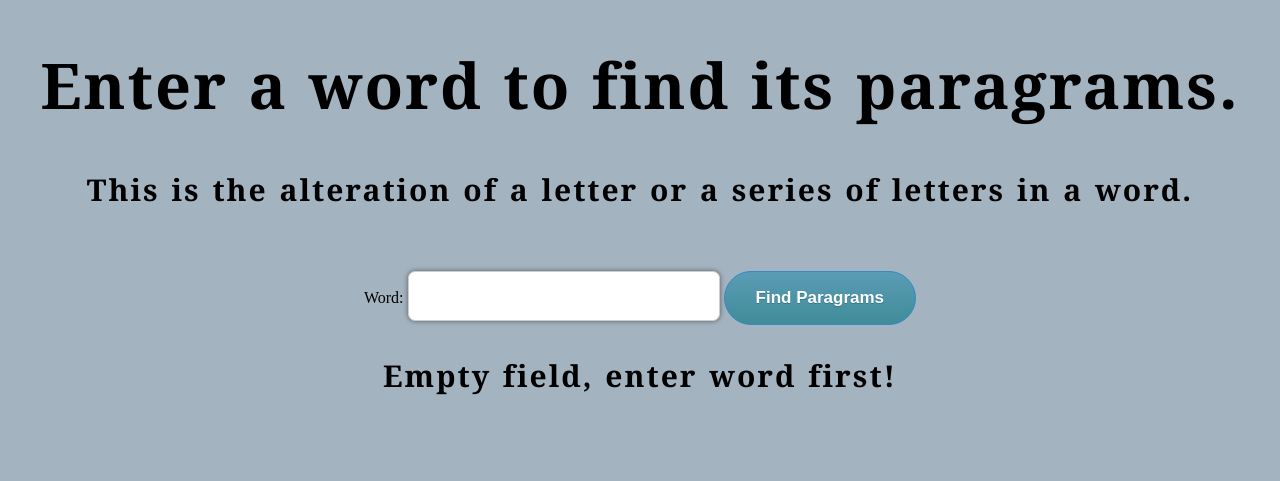
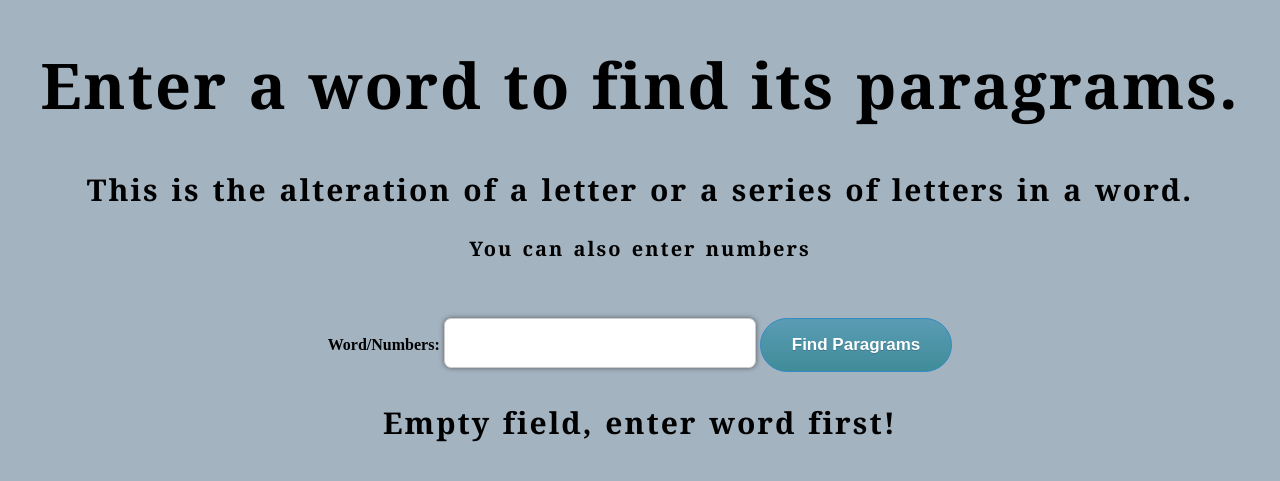
Before and after one commit to omarqouqas/word_paragrams, a Flask app: page / in a window 1280 px wide. Shown: the top 481 px of the page. Run offline with Flask 2, Linux system fonts and the light colour scheme.

Commit message:
trimmed spaces and added #<h3># in html and css

```diff
--- a/main.py
+++ b/main.py
@@ -7,6 +7,7 @@ app = Flask(__name__)
 
 def find_paragrams(word: str) -> list:
     word = word.lower()
+    word = word.strip()
     '''Returns list of word paragrams'''
 
     # Get permutations as list of tuples of letters
--- a/static/css/style.css
+++ b/static/css/style.css
@@ -28,6 +28,19 @@ h2 {
   font-variant: normal;
   text-transform: none;
 
+}
+
+h3 {
+      font-family: Georgia, serif;
+      font-size: 20px;
+      letter-spacing: 2px;
+      word-spacing: 2px;
+      color: #000000;
+      font-weight: 700;
+      text-decoration: none;
+      font-style: normal;
+      font-variant: normal;
+      text-transform: none;
 }
 
 p {
--- a/templates/index.html
+++ b/templates/index.html
@@ -8,17 +8,18 @@
 
 <h1> Enter a word to find its paragrams.</h1>
 <h2> This is the alteration of a letter or a series of letters in a word. </h2>
+<h3> You can also enter numbers </h3>
 <br>
 <br>
 
 <form action="" method="POST">
-    Word: <input type="text" name="paragrams" class="input-text">
+    <b>Word/Numbers: </b> <input type="text" name="paragrams" class="input-text">
     <input type="submit" value="Find Paragrams" class="button">
 </form>
 <!-- Render inner html if params argument was not None -->
 {% if params %}
 <!-- Accessing params dict's values with params.key -->
-<p>There are <b class="count-value"> {{ params.paragrams_count }} </b> Paragrams for "{{ params.word }}"</p>
+<p>There are <b class="count-value"> {{ params.paragrams_count }} </b> Paragrams for "{{ params.word.lower().strip() }}"</p>
 <p><b>  In string format: </b></p>
 <b> {{ params.paragrams_str}} </b>
 <p><b>  In list format: </b></p>
```
